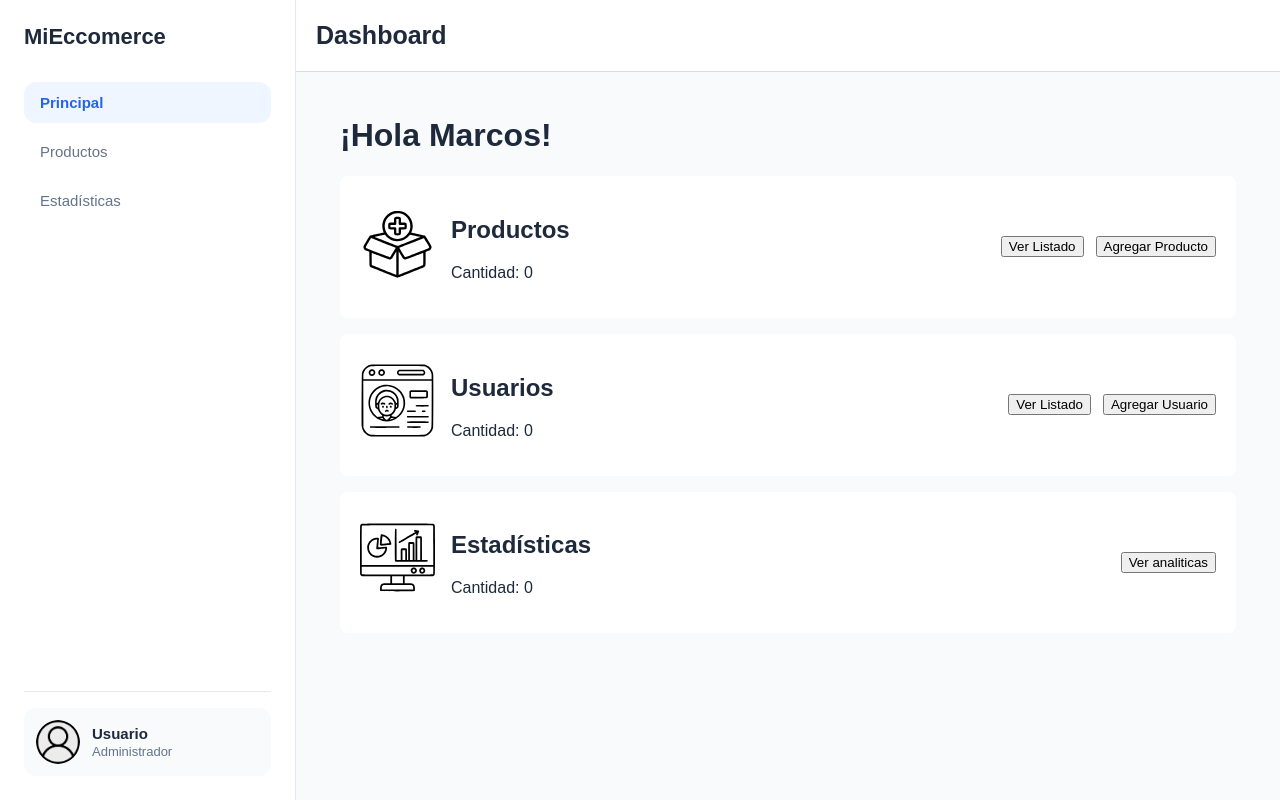
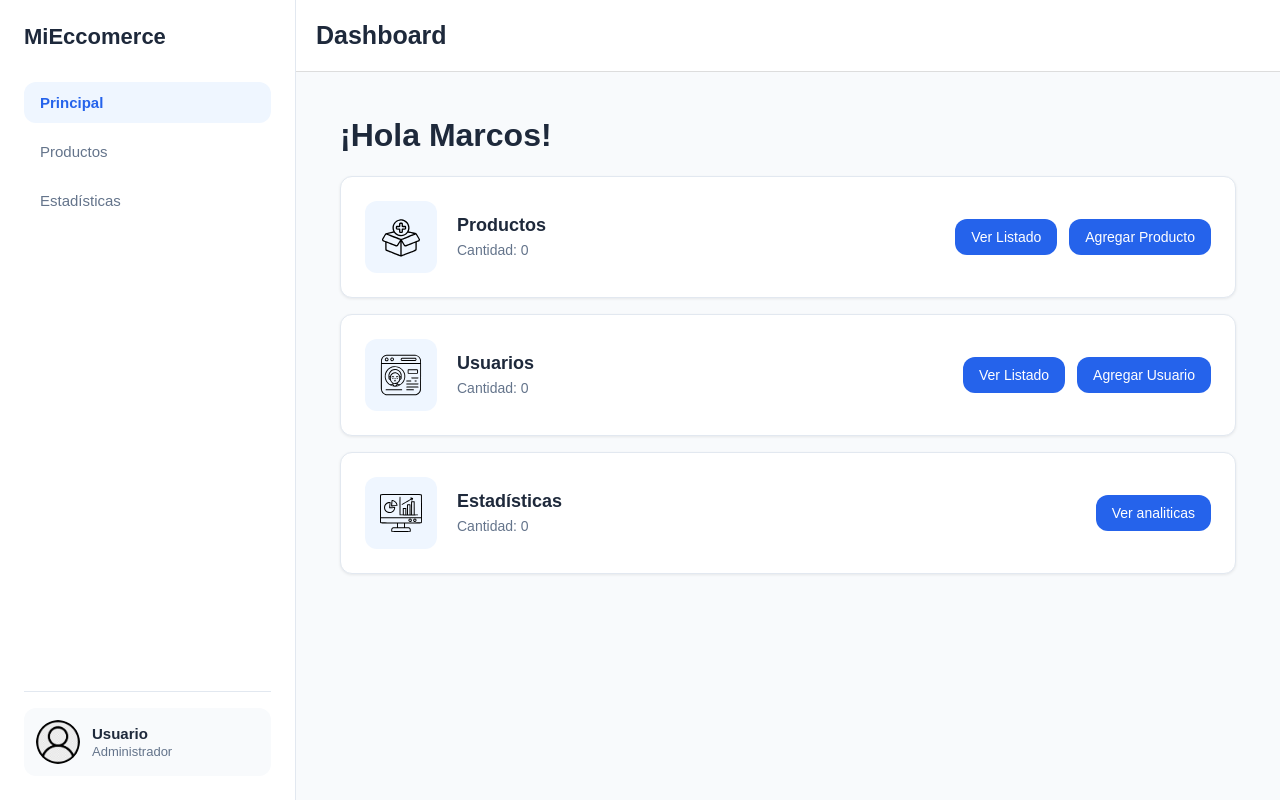
Before and after one commit to marcos-coloma/web1-MiEcommerce, a React (Vite) app in the folder admin/: page / in a window 1280 px wide. Built offline with nearby package versions, Linux system fonts and the light colour scheme.

Commit message:
Design dashboard cards with SaaS styling

```diff
--- a/admin/src/components/DashboardCard/DashboardCard.css
+++ b/admin/src/components/DashboardCard/DashboardCard.css
@@ -1,39 +1,132 @@
 .card {
+
     display: flex;
+
     align-items: center;
+
     justify-content: space-between;
 
-    padding: 20px;
+    padding: var(--spacing-lg);
 
-    background: white;
-    border-radius: 8px;
+    background: var(--color-surface);
+
+    border: 1px solid var(--color-border);
+
+    border-radius: var(--radius-md);
+
+    box-shadow: var(--shadow-sm);
+
+    transition: transform 0.2s ease,
+                box-shadow 0.2s ease;
 }
 
 
-.card__info {
-    display: flex;
-    align-items: center;
-    gap: 16px;
+.card:hover {
+
+    transform: translateY(-2px);
+
+    box-shadow: 0 6px 16px rgba(0,0,0,0.08);
 }
 
 
-.card__icon {
-    font-size: 40px;
+
+/* Información */
+
+.card__info {
+
+    display: flex;
+
+    align-items: center;
+
+    gap: 20px;
 }
 
 
+
+.card__icon {
+
+    width: 72px;
+
+    height: 72px;
+
+    display: flex;
+
+    align-items: center;
+
+    justify-content: center;
+
+    border-radius: var(--radius-md);
+
+    background: var(--color-primary-soft);
+}
+
+
+.card__icon img {
+
+    width: 42px;
+
+    height: 42px;
+
+    object-fit: contain;
+}
+
+
+
+.card h2 {
+
+    margin: 0 0 6px;
+
+    font-size: 18px;
+
+    font-weight: 600;
+
+    color: var(--color-text);
+}
+
+
+
+.card p {
+
+    margin: 0;
+
+    color: var(--color-text-light);
+
+    font-size: 14px;
+}
+
+
+
+/* Botones */
+
 .card__buttons {
+
     display: flex;
+
     gap: 12px;
 }
 
 
 .card__buttons button {
+
+    padding: 10px 16px;
+
+    border: none;
+
+    border-radius: var(--radius-md);
+
+    background: var(--color-primary);
+
+    color: white;
+
+    font-size: 14px;
+
     cursor: pointer;
+
+    transition: background 0.2s ease;
 }
 
-.card__icon img {
-    width: 75px;
-    height: 75px;
-    object-fit: contain;
+
+.card__buttons button:hover {
+
+    background: #1D4ED8;
 }
```
